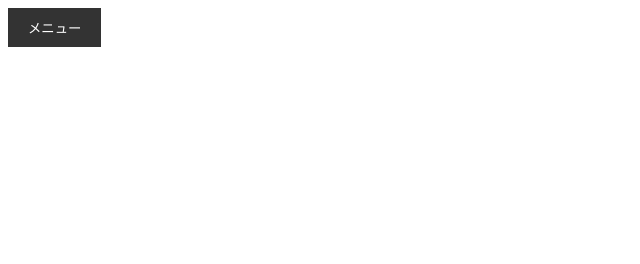
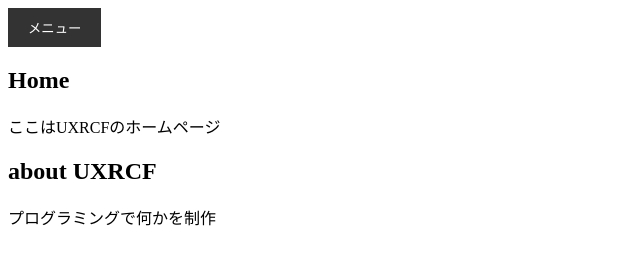
Before and after one commit to UXRCF/UXRCF.github.io, a plain HTML site: page index.html in a window 1280 px wide. Shown: the whole page, without its empty margins (0-640 px from the left). Drawn offline with Linux system fonts and the light colour scheme.

Commit message:
あああ

```diff
--- a/index.html
+++ b/index.html
@@ -21,6 +21,7 @@
             display: block;
         }
     </style>
+    <title>UXCRF</title>
 </head>
 <body>
     <button class="menu-button" id="menuButton">メニュー</button>
@@ -41,6 +42,9 @@
             menu.classList.toggle('active');
         });
     </script>
-<title>UXCRF</title>
+    <h2>Home</h2>
+    <p>ここはUXRCFのホームページ</p>
+    <h2>about UXRCF</h2>
+    <p>プログラミングで何かを制作</p>
 </body>
 </html>
```
